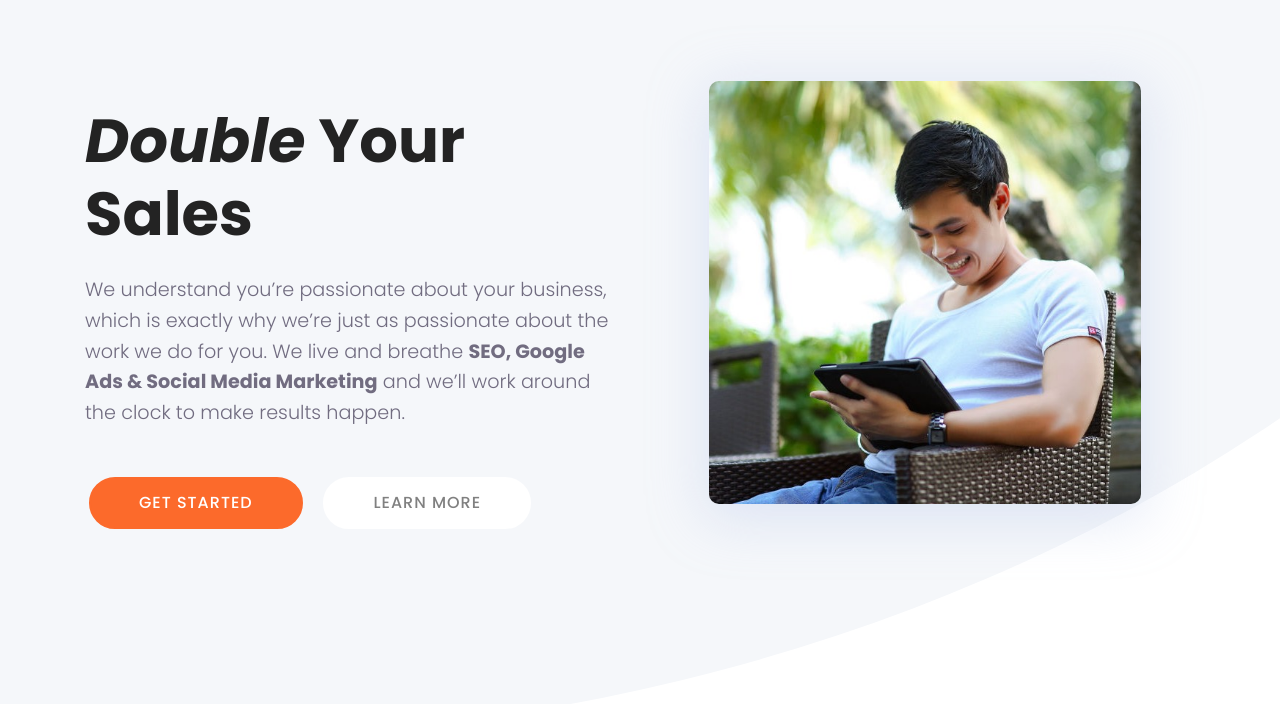
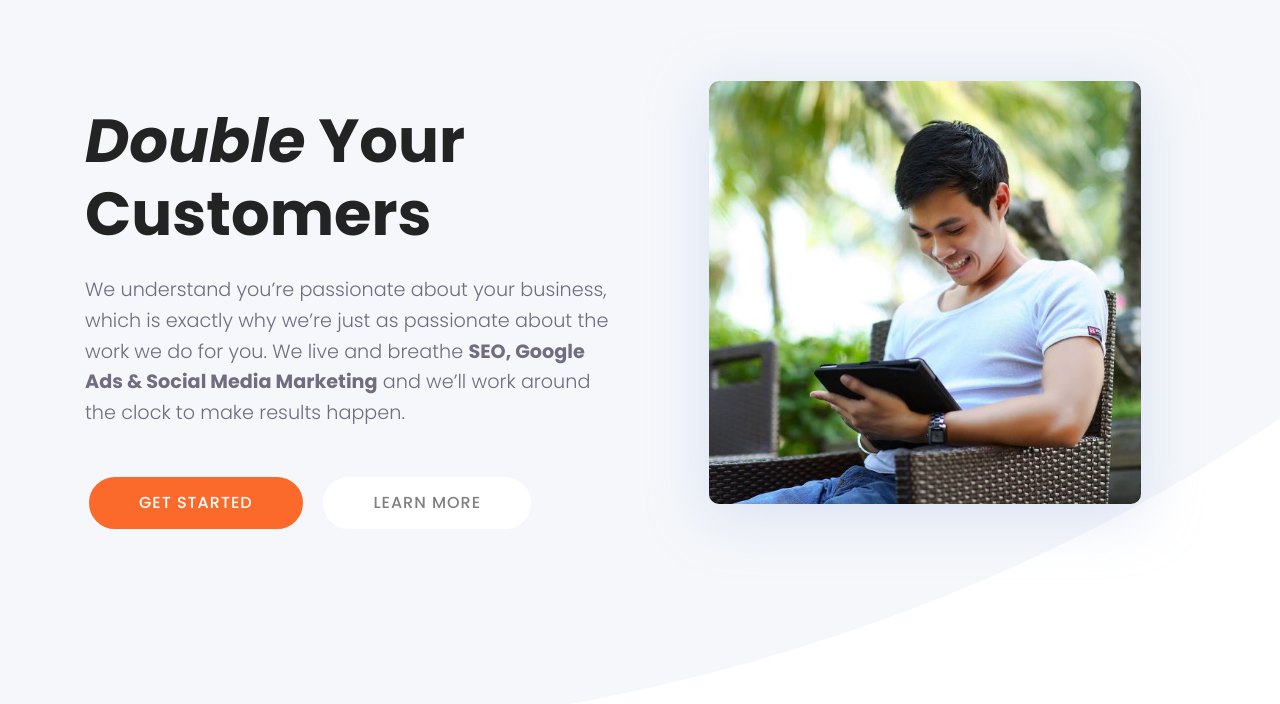
Before and after one commit to barbaraapel/barbaraapel.github.io, a plain HTML site: page index.html in a window 1280 px wide. Shown: the part 96-800 px from the top of the page. Drawn offline with Linux system fonts and the light colour scheme; files whose address does not match are found by name.

Commit message:
Sales > Customers

```diff
--- a/index.html
+++ b/index.html
@@ -93,7 +93,7 @@
     <div class="container align-center">
         <div class="row">
             <div class="col-md-12 col-lg-6 py-4 m-auto">
-                <h1 class="mbr-section-title mbr-regular pb-3 align-left mbr-fonts-style display-1"><strong><em>Double</em> Your Sales</strong></h1>
+                <h1 class="mbr-section-title mbr-regular pb-3 align-left mbr-fonts-style display-1"><strong><em>Double</em> Your Customers</strong></h1>
 
                 <p class="mbr-text mbr-light pb-3 align-left mbr-fonts-style display-7">We understand you’re passionate about your business, which is exactly why we’re just as passionate about the work we do for you. We live and breathe <strong>SEO, Google Ads &amp; Social Media Marketing</strong> and we’ll work around the clock to make results happen.<br></p>
                 <div class="align-left mbr-section-btn"><a class="btn btn-md btn-primary display-4" href="index.html#forms01-n">GET STARTED</a> <a class="btn btn-md btn-white display-4" href="index.html#content05-q">LEARN MORE</a></div>
```
